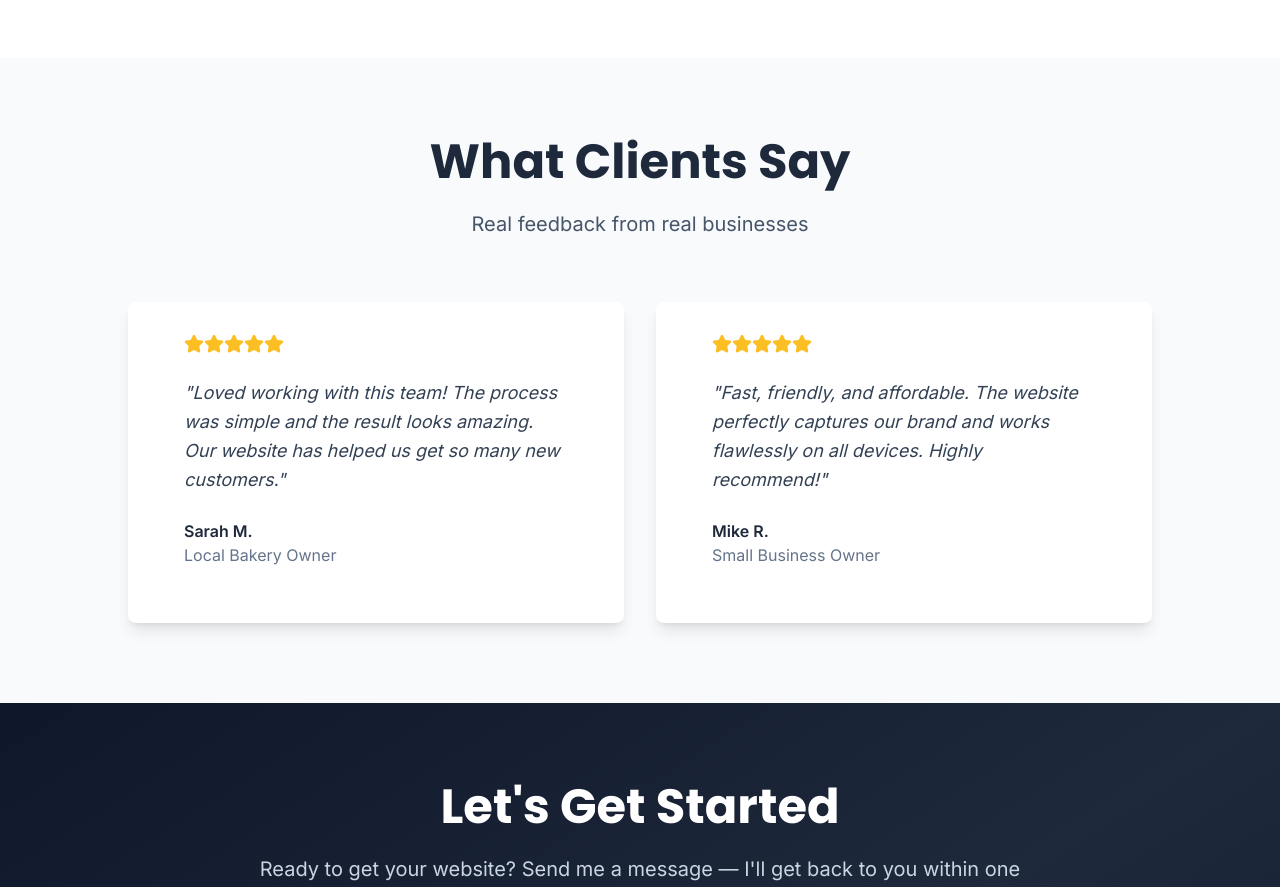
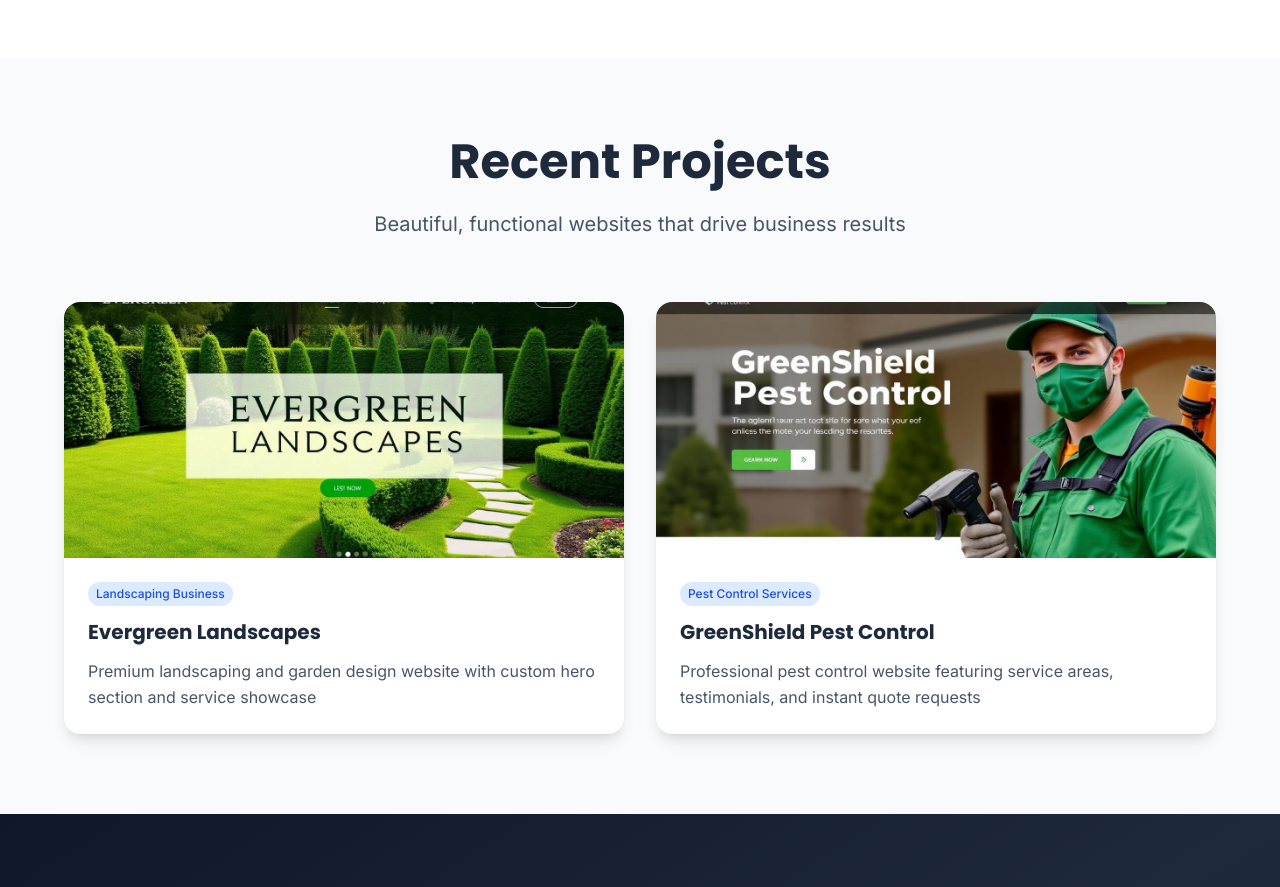
Before and after one commit to Addair89/tiny-web-works, a React (Vite) app: page / in a window 1280 px wide. Shown: the part 2940-3827 px from the top of the page. Built offline with nearby package versions, Linux system fonts and the light colour scheme.

Commit message:
Remove Supabase and update testimonials
Removed Supabase connection as it is no longer needed.
Changed the testimonials section to a portfolio section, adding two new portfolio items with provided links and images.

```diff
--- a/src/pages/Index.tsx
+++ b/src/pages/Index.tsx
@@ -6,6 +6,8 @@ import { Textarea } from "@/components/ui/textarea";
 import { Label } from "@/components/ui/label";
 import { useToast } from "@/hooks/use-toast";
 import { Monitor, Smartphone, Search, Mail, CheckCircle, MessageCircle, Package, Wrench, Rocket, ArrowRight, Star, Phone, Download } from "lucide-react";
+import evergreenImage from "@/assets/portfolio-evergreen-landscapes.jpg";
+import greenshieldImage from "@/assets/portfolio-greenshield-pest.jpg";
 
 const Index = () => {
   const { toast } = useToast();
@@ -307,49 +309,67 @@ const Index = () => {
         </div>
       </section>
 
-      {/* Testimonials Section */}
+      {/* Portfolio Section */}
       <section className="px-6 py-20 bg-slate-50">
-        <div className="max-w-5xl mx-auto">
+        <div className="max-w-6xl mx-auto">
           <div className="text-center mb-16">
             <h2 className="font-heading text-4xl md:text-5xl font-bold text-slate-800 mb-6">
-              What Clients Say
+              Recent Projects
             </h2>
             <p className="text-xl text-slate-600">
-              Real feedback from real businesses
+              Beautiful, functional websites that drive business results
             </p>
           </div>
 
           <div className="grid grid-cols-1 md:grid-cols-2 gap-8">
             {[
               {
-                text: "Loved working with this team! The process was simple and the result looks amazing. Our website has helped us get so many new customers.",
-                author: "Sarah M.",
-                business: "Local Bakery Owner"
+                image: evergreenImage,
+                title: "Evergreen Landscapes",
+                description: "Premium landscaping and garden design website with custom hero section and service showcase",
+                url: "https://earthly-visions-site.lovable.app/",
+                category: "Landscaping Business"
               },
               {
-                text: "Fast, friendly, and affordable. The website perfectly captures our brand and works flawlessly on all devices. Highly recommend!",
-                author: "Mike R.",
-                business: "Small Business Owner"
+                image: greenshieldImage,
+                title: "GreenShield Pest Control",
+                description: "Professional pest control website featuring service areas, testimonials, and instant quote requests",
+                url: "https://pest-pro-spotlight.lovable.app/",
+                category: "Pest Control Services"
               }
-            ].map((testimonial, index) => (
+            ].map((project, index) => (
               <Card
                 key={index}
-                className={`p-8 bg-white border-0 shadow-lg hover:shadow-xl transition-all duration-500 hover:-translate-y-1 animate-fade-in-up`}
+                className={`group overflow-hidden bg-white border-0 shadow-lg hover:shadow-2xl transition-all duration-500 hover:-translate-y-2 animate-fade-in-up rounded-2xl`}
                 style={{ animationDelay: `${index * 0.1}s` }}
               >
-                <CardContent className="pt-0">
-                  <div className="flex items-center mb-6">
-                    {[...Array(5)].map((_, i) => (
-                      <Star key={i} className="w-5 h-5 text-amber-400 fill-amber-400" />
-                    ))}
+                <div className="relative overflow-hidden">
+                  <img
+                    src={project.image}
+                    alt={project.title}
+                    className="w-full h-64 object-cover transition-transform duration-500 group-hover:scale-110"
+                  />
+                  <div className="absolute inset-0 bg-gradient-to-t from-black/60 via-transparent to-transparent opacity-0 group-hover:opacity-100 transition-opacity duration-300"></div>
+                  <div className="absolute bottom-4 left-4 right-4 transform translate-y-4 group-hover:translate-y-0 transition-transform duration-300 opacity-0 group-hover:opacity-100">
+                    <a
+                      href={project.url}
+                      target="_blank"
+                      rel="noopener noreferrer"
+                      className="inline-flex items-center gap-2 bg-white/90 backdrop-blur-sm text-slate-800 px-4 py-2 rounded-full text-sm font-medium hover:bg-white transition-colors"
+                    >
+                      View Live Site
+                      <ArrowRight className="w-4 h-4" />
+                    </a>
                   </div>
-                  <p className="text-slate-700 mb-6 text-lg leading-relaxed italic">
-                    "{testimonial.text}"
-                  </p>
-                  <div>
-                    <p className="text-slate-800 font-semibold">{testimonial.author}</p>
-                    <p className="text-slate-500">{testimonial.business}</p>
+                </div>
+                <CardContent className="p-6">
+                  <div className="flex items-center gap-2 mb-3">
+                    <span className="text-xs bg-blue-100 text-blue-700 px-2 py-1 rounded-full font-medium">
+                      {project.category}
+                    </span>
                   </div>
+                  <h3 className="font-heading text-xl font-bold text-slate-800 mb-3">{project.title}</h3>
+                  <p className="text-slate-600 leading-relaxed">{project.description}</p>
                 </CardContent>
               </Card>
             ))}
```
Also changed, not shown: src/assets/portfolio-evergreen-landscapes.jpg (added), src/assets/portfolio-greenshield-pest.jpg (added).
